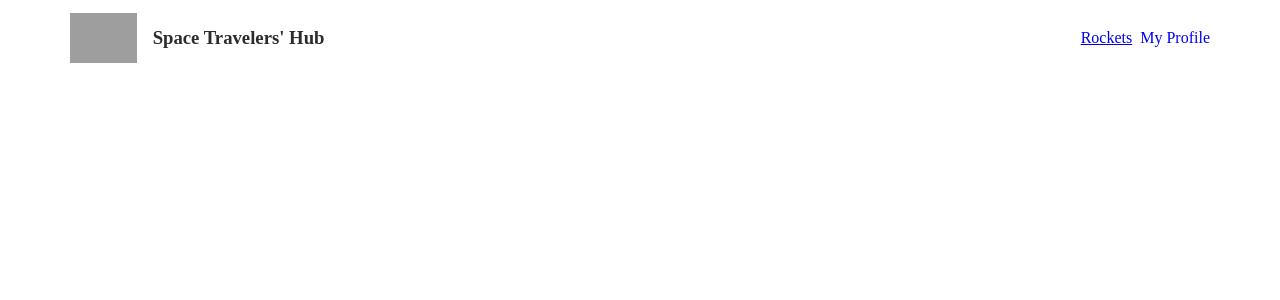
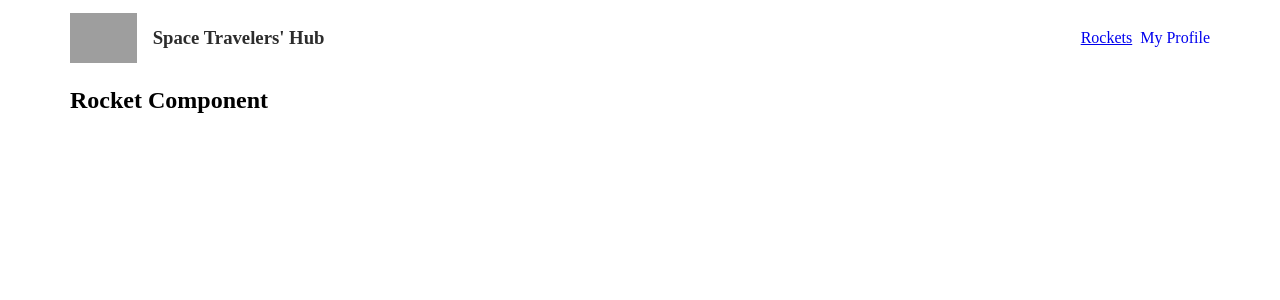
Before and after one commit to portfolio-roy/space-travelers-hub, a React (Create React App) app: page /rockets in a window 1280 px wide. Shown: the top 300 px of the page. Built offline with nearby package versions, Linux system fonts and the light colour scheme; grey boxes are pictures that could not be loaded.

Commit message:
Add rockets page to the router

```diff
--- a/src/App.js
+++ b/src/App.js
@@ -1,6 +1,7 @@
 import { BrowserRouter, Routes, Route } from 'react-router-dom';
 import Navigation from './components/Navigation';
 import Profile from './pages/Profile';
+import Rockets from './pages/Rockets';
 
 function App() {
   return (
@@ -8,6 +9,7 @@ function App() {
       <BrowserRouter>
         <Navigation />
         <Routes>
+          <Route path="/rockets" element={<Rockets />} />
           <Route path="/profile" element={<Profile />} />
         </Routes>
       </BrowserRouter>
--- /dev/null
+++ b/src/pages/Rockets.js
@@ -0,0 +1,11 @@
+import React from 'react';
+import Rocket from '../components/Rocket';
+
+const Rockets = () => (
+  <main className="d-flex flex-column align-center col-md-12">
+    <div className="container">
+      <Rocket />
+    </div>
+  </main>
+);
+export default Rockets;
```
Also changed, not shown: src/pages/Profile.js (renamed from src/pages/Profile.jsx).
